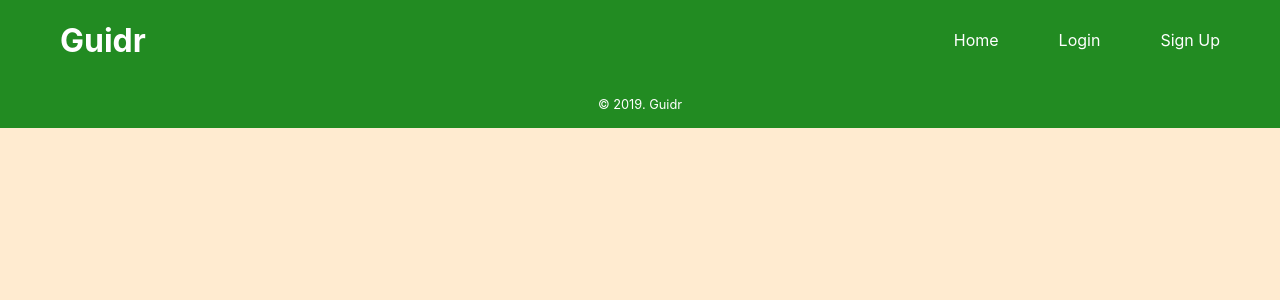
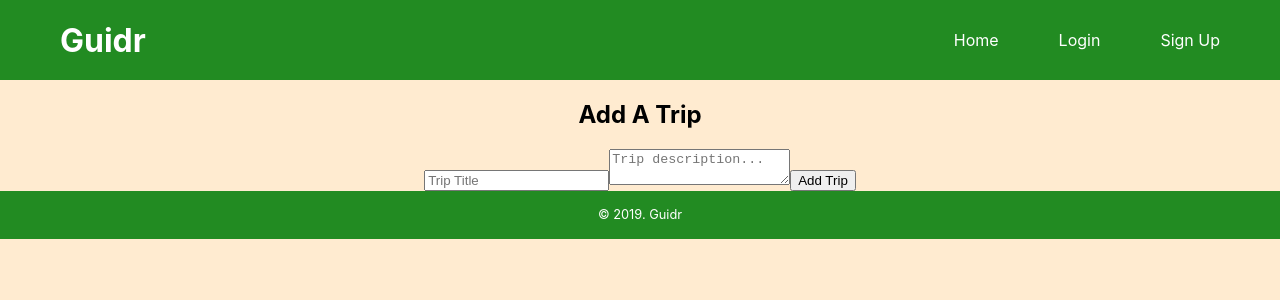
Before and after one commit to Build-Week-FT-Guidr/front-end, a React (Create React App) app in the folder guidr/: page /newtrip in a window 1280 px wide. Shown: the top 300 px of the page. Built offline with nearby package versions, Linux system fonts and the light colour scheme.

Commit message:
Add Add Trip component

```diff
--- a/guidr/src/App.js
+++ b/guidr/src/App.js
@@ -8,6 +8,7 @@ import NavigationLinks from "./Components/Navigation/NavigationLinks";
 import Footer from "./Components/Footer";
 import Profile from "./Components/Profile";
 import TripCard from "./Components/TripCard";
+import NewTrip from "./Components/NewTrip";
 
 function App() {
   return (
@@ -18,6 +19,7 @@ function App() {
       <Route path="/signup" component={Signup} />
       <Route path="/profile" component={Profile} />
       <Route path="/trip" component={TripCard} />
+      <Route path="/newtrip" component={NewTrip} />
       <Footer />
     </div>
   );
--- /dev/null
+++ b/guidr/src/Components/NewTrip.js
@@ -0,0 +1,20 @@
+import React from "react";
+import { Formik, Form, Field } from "formik";
+import * as Yup from "yup";
+
+const NewTrip = props => {
+  const { history } = props;
+  // Returns the form component and the error messages when the input field is touched and left empty, or just left empty
+  return (
+    <section>
+      <h1>Add A Trip</h1>
+      <form>
+        <input type="text" placeholder="Trip Title" />
+        <textarea type="text" placeholder="Trip description..."></textarea>
+        <button type="submit">Add Trip</button>
+      </form>
+    </section>
+  );
+};
+
+export default NewTrip;
--- a/guidr/src/Components/Profile.js
+++ b/guidr/src/Components/Profile.js
@@ -120,7 +120,9 @@ const Profile = () => {
           <h4 className="profile-title">title</h4>
           <h4 className="profile-specialty">specialty</h4>
           <p>___ years of experience</p>
-          <button>Add Trip</button>
+          <Link to="/newtrip">
+            <button>Add Trip</button>
+          </Link>
           <button>Edit Guide</button>
         </div>
       </section>
```
